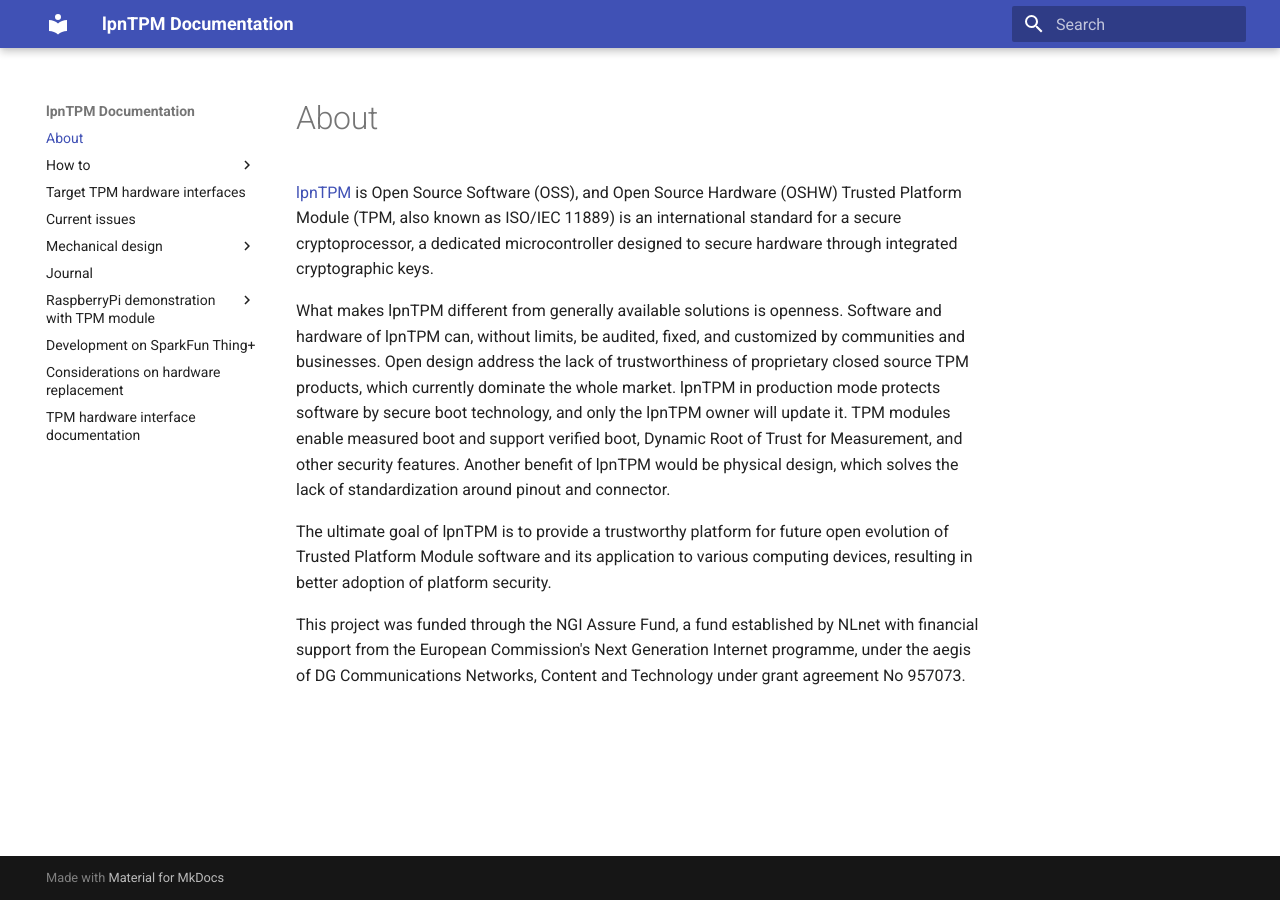
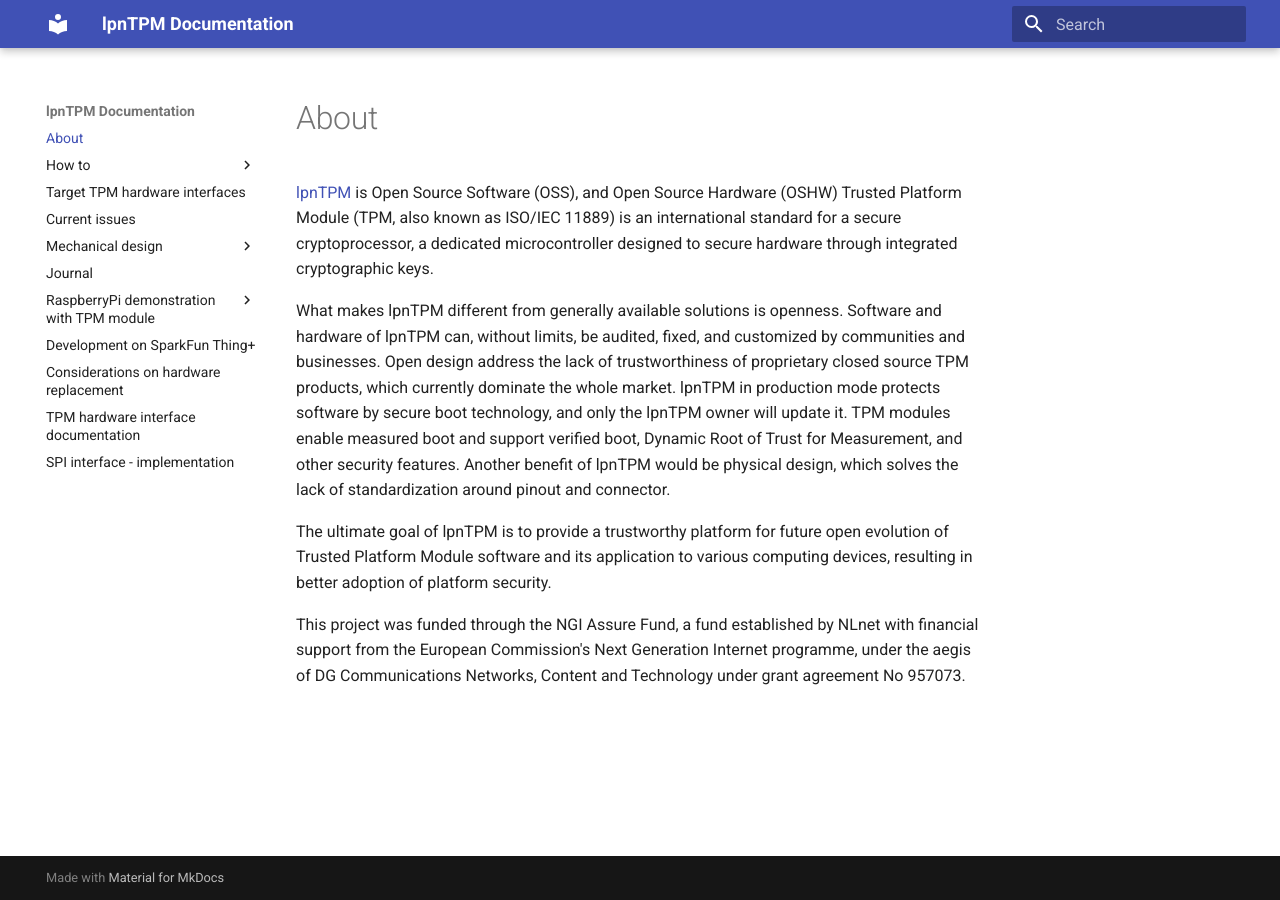
Before and after one commit to lpn-plant/lpntpm-docs, an MkDocs documentation site: the page built from docs/index.md, in a window 1280 px wide. Built offline with MkDocs 1.6.1 and Material for MkDocs 9.7.7, drawn with Linux system fonts in a browser that asks for light colours.

Commit message:
mkdocs.yml: add link for tpm-spi-dev.md
Signed-off-by: Maciej Pijanowski <maciej.pijanowski@3mdeb.com>

```diff
--- a/mkdocs.yml
+++ b/mkdocs.yml
@@ -33,3 +33,4 @@
   - 'Development on SparkFun Thing+': sparkfun-thingplus.md
   - 'Considerations on hardware replacement': further_project_development.md
   - 'TPM hardware interface documentation': tpm_lpc_spi_interface.md
+  - 'SPI interface - implementation': tpm-spi-dev.md
```
